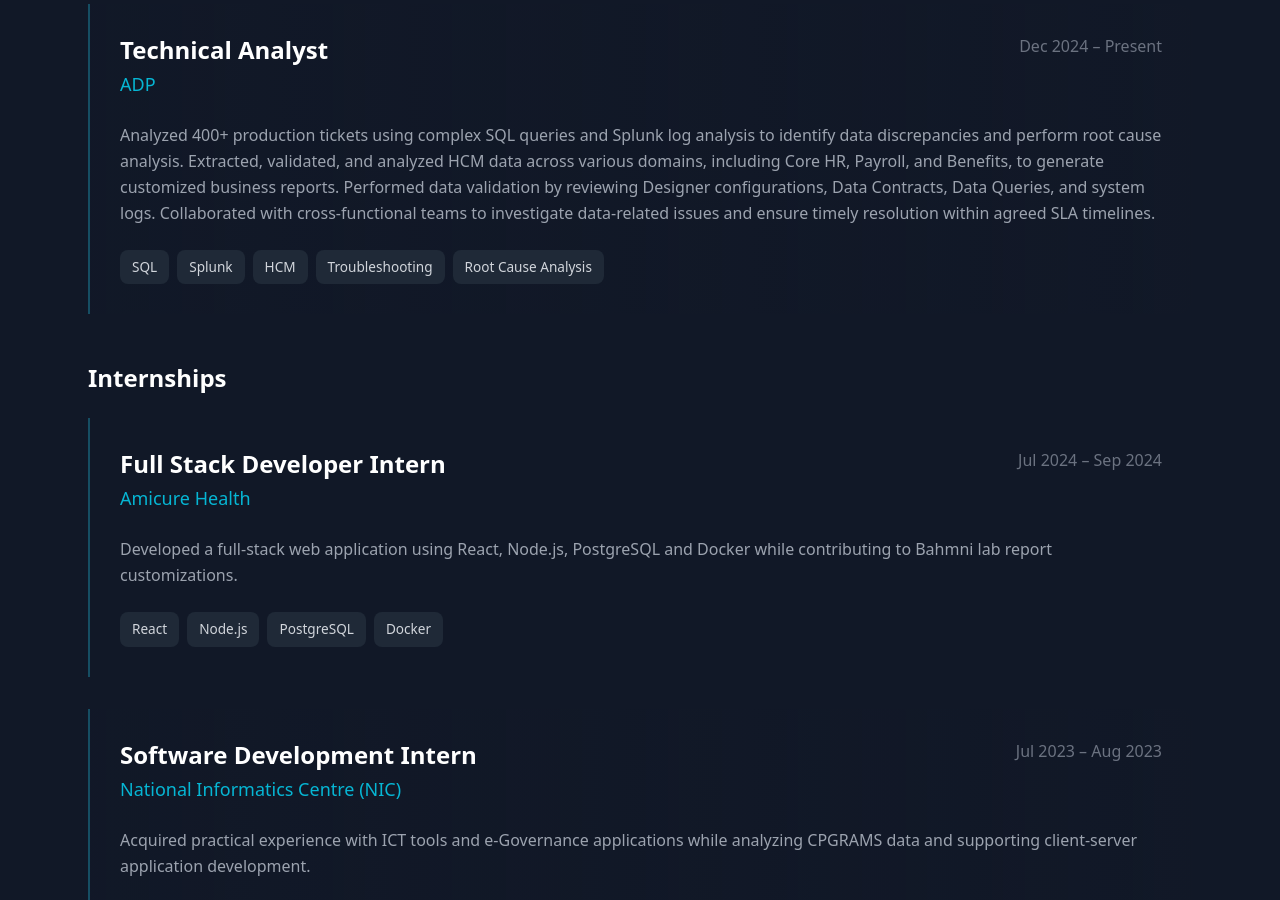
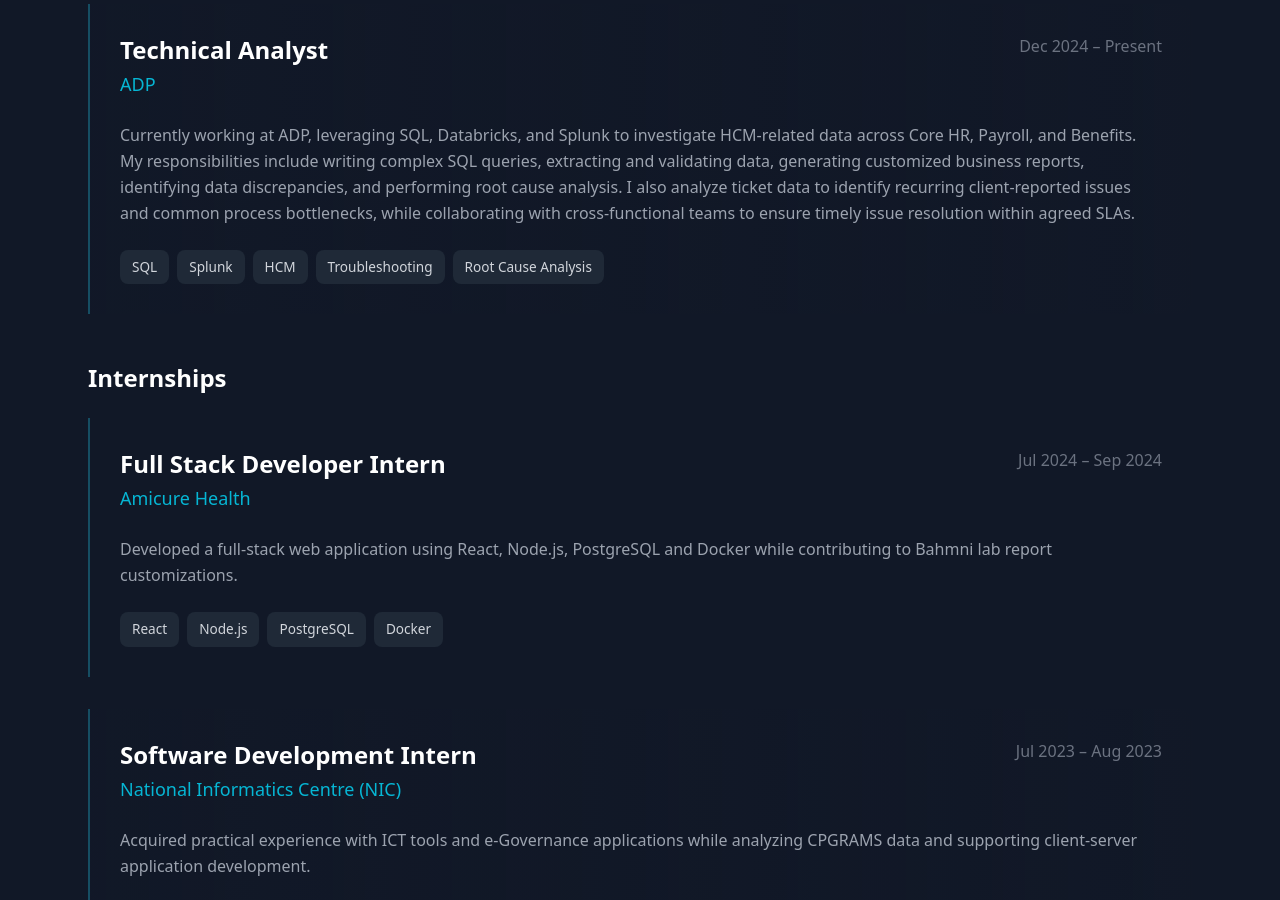
Before and after one commit to sudarshanahandique01/portfolio, a plain HTML site: page index.html in a window 1280 px wide. Shown: the part 6000-6900 px from the top of the page. Drawn offline with nearby package versions, Linux system fonts and the light colour scheme.

Commit message:
Updated experience section

```diff
--- a/index.html
+++ b/index.html
@@ -1477,8 +1477,7 @@
 
                 <p class="text-gray-400 leading-relaxed mb-6">
 
-                    Analyzed 400+ production tickets using complex SQL queries and Splunk log analysis to identify data discrepancies and perform root cause analysis. Extracted, validated, and analyzed HCM data across various domains, including Core HR, Payroll, and Benefits, to generate customized business reports. Performed data validation by reviewing Designer configurations, Data Contracts, Data Queries, and system logs. Collaborated with cross-functional teams to investigate data-related issues and ensure timely resolution within agreed SLA timelines.
-                </p>
+Currently working at ADP, leveraging SQL, Databricks, and Splunk to investigate HCM-related data across Core HR, Payroll, and Benefits. My responsibilities include writing complex SQL queries, extracting and validating data, generating customized business reports, identifying data discrepancies, and performing root cause analysis. I also analyze ticket data to identify recurring client-reported issues and common process bottlenecks, while collaborating with cross-functional teams to ensure timely issue resolution within agreed SLAs.                </p>
 
 
                 <div class="flex flex-wrap gap-2">
```
